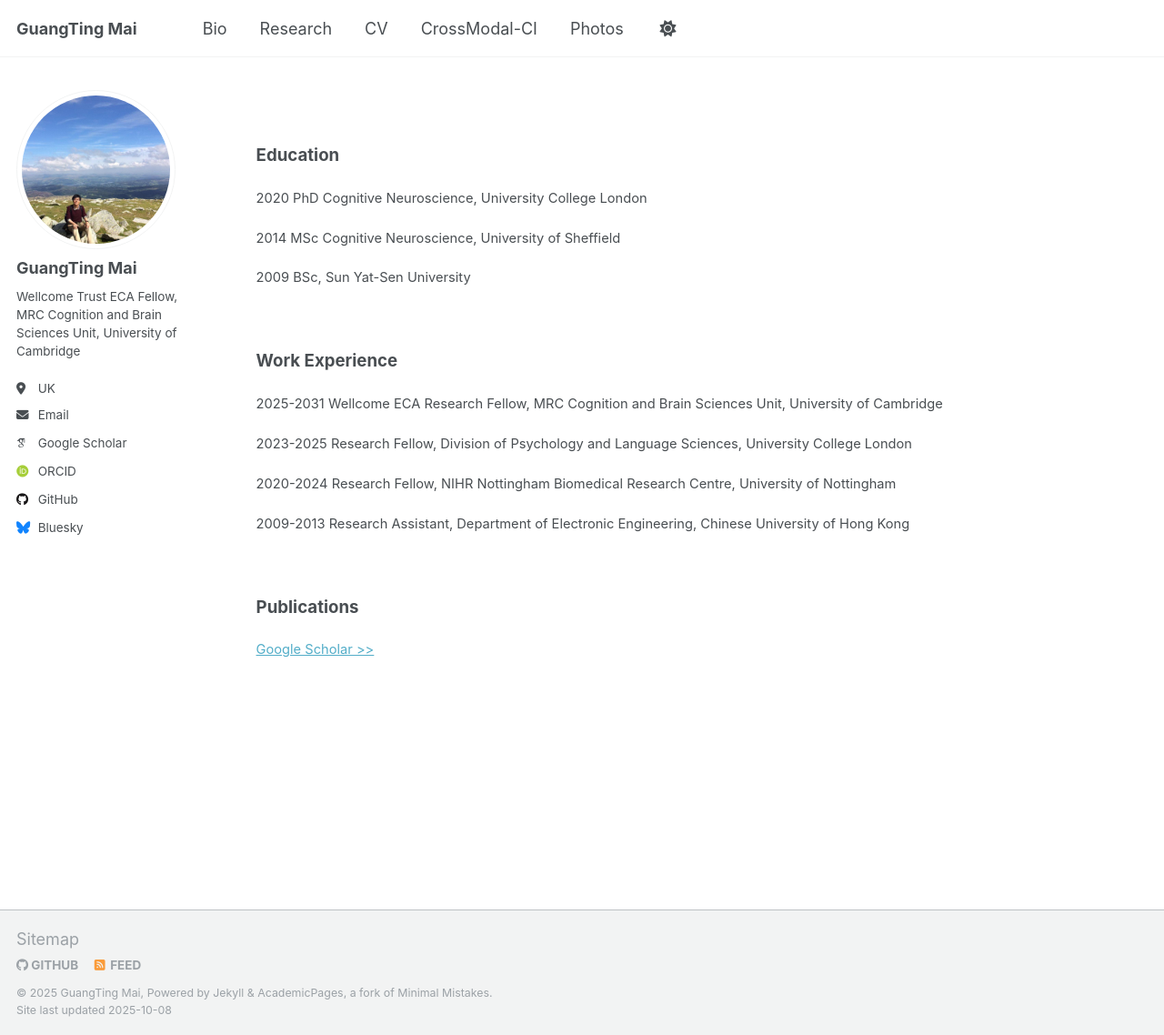
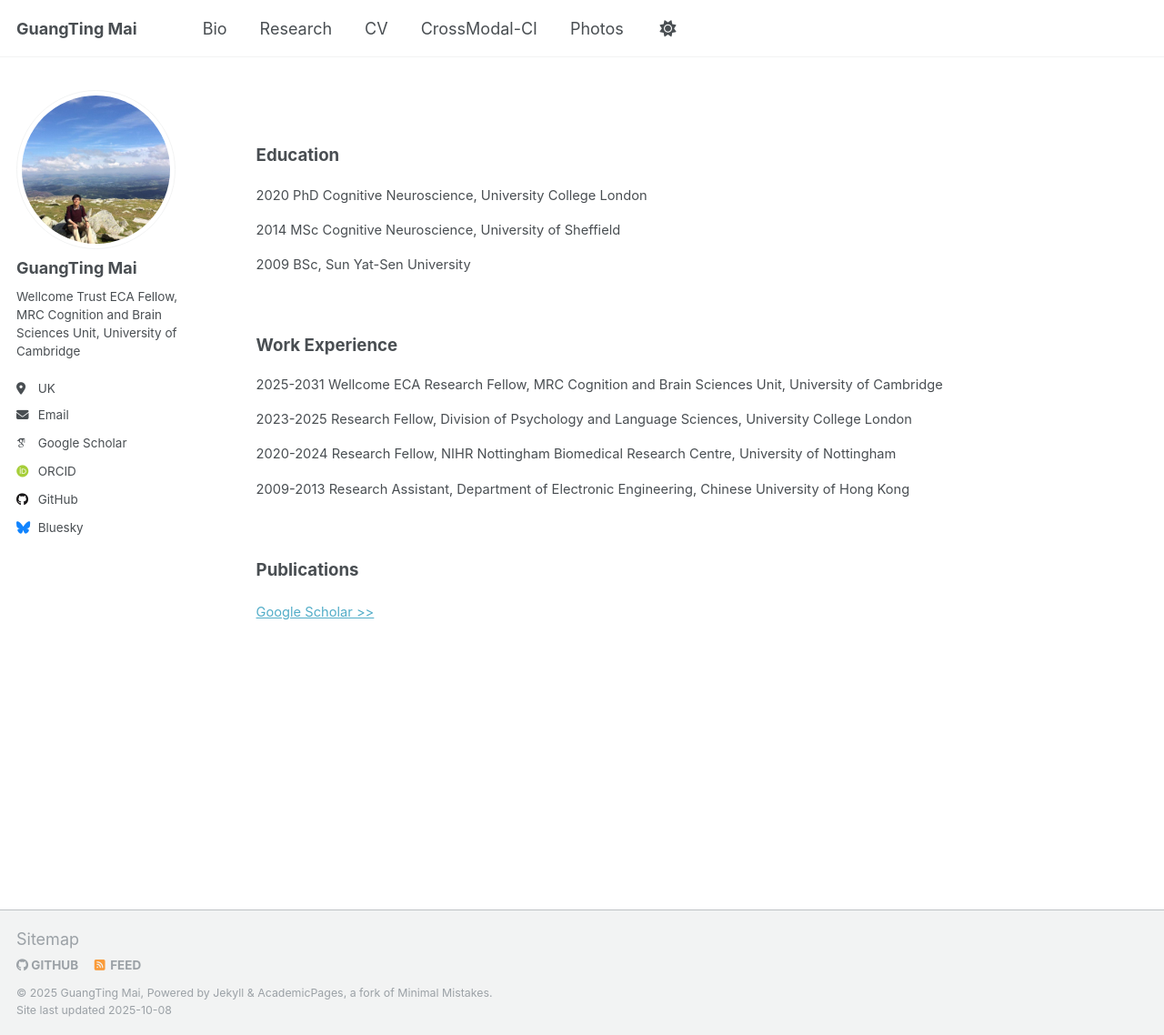
Before and after one commit to guangtingmai/guangtingmai.github.io, a Jekyll site: the page built from _pages/cv.html, in a window 1280 px wide and 1138 px high. Shown: the whole window at 91% size. Built offline with Jekyll 4.4.1, drawn with Linux system fonts in a browser that asks for light colours; some web fonts are replaced.

Commit message:
Update cv.html

```diff
--- a/_pages/cv.html
+++ b/_pages/cv.html
@@ -8,15 +8,15 @@ author_profile: true
 ---
 <br>
 <p><span style="font-size: 14pt;line-height: 1.4;display: block;margin-bottom: 0.12vh"><strong>Education</strong></span></p>
-<p><span style="font-size: 11pt;line-height: 1.4;display: block;margin-bottom: 0.12vh">2020 PhD Cognitive Neuroscience, University College London</span></p>
-<p><span style="font-size: 11pt;line-height: 1.4;display: block;margin-bottom: 0.12vh">2014 MSc Cognitive Neuroscience, University of Sheffield</span></p>
-<p><span style="font-size: 11pt;line-height: 1.4;display: block;margin-bottom: 0.12vh">2009 BSc, Sun Yat-Sen University</span></p>
+<p><span style="font-size: 11pt;line-height: 1;display: block;margin-bottom: 0.02vh">2020 PhD Cognitive Neuroscience, University College London</span></p>
+<p><span style="font-size: 11pt;line-height: 1;display: block;margin-bottom: 0.02vh">2014 MSc Cognitive Neuroscience, University of Sheffield</span></p>
+<p><span style="font-size: 11pt;line-height: 1;display: block;margin-bottom: 0.02vh">2009 BSc, Sun Yat-Sen University</span></p>
 <br>
 <p><span style="font-size: 14pt;line-height: 1.4;display: block;margin-bottom: 0.12vh"><strong>Work Experience</strong></span></p>
-<p><span style="font-size: 11pt;line-height: 1.4;display: block;margin-bottom: 0.12vh">2025-2031 Wellcome ECA Research Fellow, MRC Cognition and Brain Sciences Unit, University of Cambridge</span></p>
-<p><span style="font-size: 11pt;line-height: 1.4;display: block;margin-bottom: 0.12vh">2023-2025 Research Fellow, Division of Psychology and Language Sciences, University College London</span></p>
-<p><span style="font-size: 11pt;line-height: 1.4;display: block;margin-bottom: 0.12vh">2020-2024 Research Fellow, NIHR Nottingham Biomedical Research Centre, University of Nottingham</span></p>
-<p><span style="font-size: 11pt;line-height: 1.4;display: block;margin-bottom: 0.12vh">2009-2013 Research Assistant, Department of Electronic Engineering, Chinese University of Hong Kong</span></p>
+<p><span style="font-size: 11pt;line-height: 1;display: block;margin-bottom: 0.02vh">2025-2031 Wellcome ECA Research Fellow, MRC Cognition and Brain Sciences Unit, University of Cambridge</span></p>
+<p><span style="font-size: 11pt;line-height: 1;display: block;margin-bottom: 0.02vh">2023-2025 Research Fellow, Division of Psychology and Language Sciences, University College London</span></p>
+<p><span style="font-size: 11pt;line-height: 1;display: block;margin-bottom: 0.02vh">2020-2024 Research Fellow, NIHR Nottingham Biomedical Research Centre, University of Nottingham</span></p>
+<p><span style="font-size: 11pt;line-height: 1;display: block;margin-bottom: 0.02vh">2009-2013 Research Assistant, Department of Electronic Engineering, Chinese University of Hong Kong</span></p>
 <br>
 <p><span style="font-size: 14pt;line-height: 1.4;display: block;margin-bottom: 0.12vh"><strong>Publications</strong></span></p>
 <p><span style="font-size: 11pt;line-height: 1.4;display: block;margin-bottom: 0.12vh"><a href="https://scholar.google.com/citations?user=bCQ03mIAAAAJ&hl=en">
```
